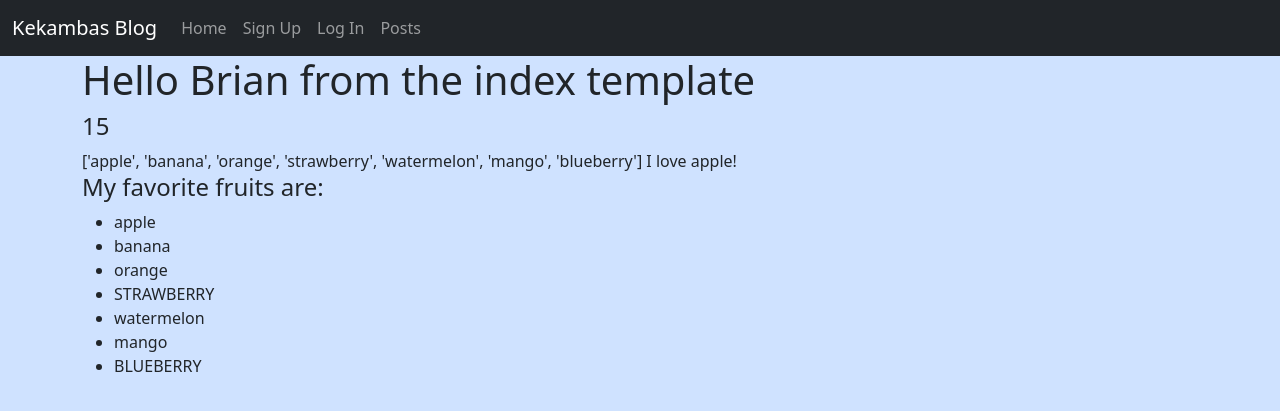
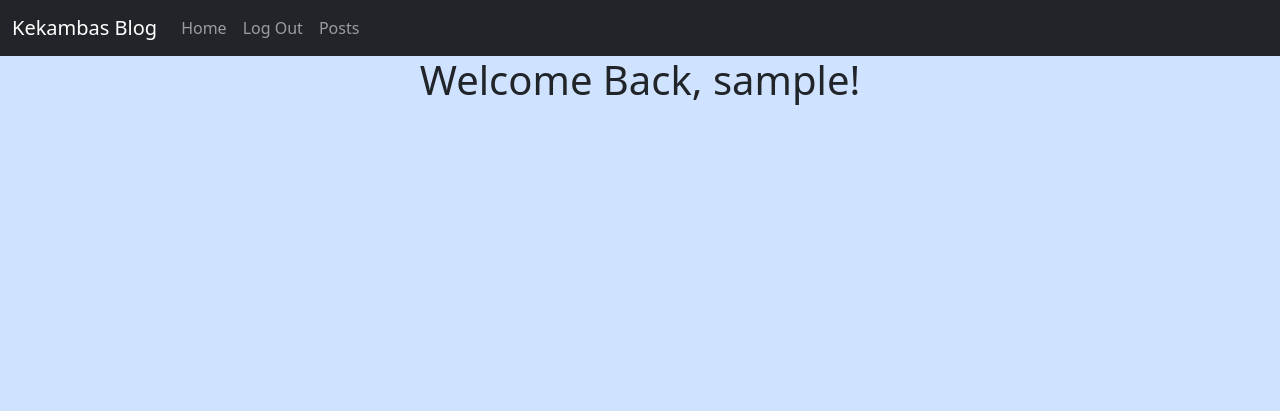
Before and after one commit to zoepfreeman/Flask-Blog, a Flask app: page / in a window 1280 px wide. Shown: the top 411 px of the page. Run offline with Flask 3, Linux system fonts and the light colour scheme; the visitor is signed in with stand-in values (Sample User, id 1).

Commit message:
Handle login and logout functionality

```diff
--- a/app/models.py
+++ b/app/models.py
@@ -20,6 +20,9 @@ class User(db.Model, UserMixin):
     def __repr__(self):
         return f"<User {self.id} | {self.username}>"
 
+    def check_password(self, password_guess):
+        return check_password_hash(self.password, password_guess)
+
 @login.user_loader
 def load_user(user_id):
     return User.query.get(user_id)
--- a/app/routes.py
+++ b/app/routes.py
@@ -1,12 +1,12 @@
 from app import app
 from flask import render_template, redirect, url_for, flash
+from flask_login import login_user, logout_user
 from app.forms import SignUpForm, LoginForm
 from app.models import User
 
 @app.route('/')
 def index():
-    fruits = ['apple', 'banana', 'orange', 'strawberry', 'watermelon', 'mango', 'blueberry']
-    return render_template('index.html', name='Brian', fruits=fruits)
+    return render_template('index.html')
 
 @app.route('/posts')
 def posts():
@@ -43,4 +43,27 @@ def signup():
 @app.route('/login', methods=['GET', 'POST'])
 def login():
     form = LoginForm()
+    if form.validate_on_submit():
+        # Get the username and password from the form
+        username = form.username.data
+        password = form.password.data
+        print(username, password)
+        # Query the user table to see if there is a user with that username
+        user = User.query.filter_by(username=username).first()
+        # Check if there is a user and that the password is correct
+        if user is not None and user.check_password(password):
+            # log the user in
+            login_user(user)
+            flash(f"{user.username} is now logged in", "warning")
+            return redirect(url_for('index'))
+        else:
+            flash("Incorrect username and/or password", "danger")
+            return redirect(url_for('login'))
+
     return render_template('login.html', form=form)
+
+@app.route('/logout')
+def logout():
+    logout_user()
+    flash("You have been logged out", "warning")
+    return redirect(url_for('index'))
--- a/app/templates/index.html
+++ b/app/templates/index.html
@@ -4,21 +4,11 @@
 
 {% block content %}
 
-    <h1>Hello {{ name }} from the index template</h1>
-    <h4>{{ 10 + 5 }}</h4>
+{% if current_user.is_authenticated %}
+    <h1 class="text-center">Welcome Back, {{ current_user.username }}!</h1>
+{% else %}
+    <h1 class="text-center">Hello World</h1>
+{% endif %}
 
-    {{ fruits }}
-
-    I love {{ fruits[0] }}!
-    <h4>My favorite fruits are:</h4>
-    <ul>
-        {% for f in fruits %}
-        {% if f[-1] == 'y' %}
-        <li>{{ f.upper() }}</li>
-        {% else %}
-        <li>{{ f.lower() }}</li>
-        {% endif %}
-        {% endfor %}
-    </ul>
 
 {% endblock %}
--- a/app/templates/nav.html
+++ b/app/templates/nav.html
@@ -7,9 +7,13 @@
         <div class="collapse navbar-collapse" id="navbarNavAltMarkup">
         <div class="navbar-nav">
             <a class="nav-link" href="/">Home</a>
-            <a class="nav-link" href="/signup">Sign Up</a>
-            <a class="nav-link" href="/login">Log In</a>
-            <a class="nav-link" href="/posts">Posts</a>
+            {% if current_user.is_authenticated %}
+                <a class="nav-link" href="/logout">Log Out</a>
+                <a class="nav-link" href="/posts">Posts</a>
+            {% else %}
+                <a class="nav-link" href="/signup">Sign Up</a>
+                <a class="nav-link" href="/login">Log In</a>
+            {% endif %}
         </div>
         </div>
     </div>
```
